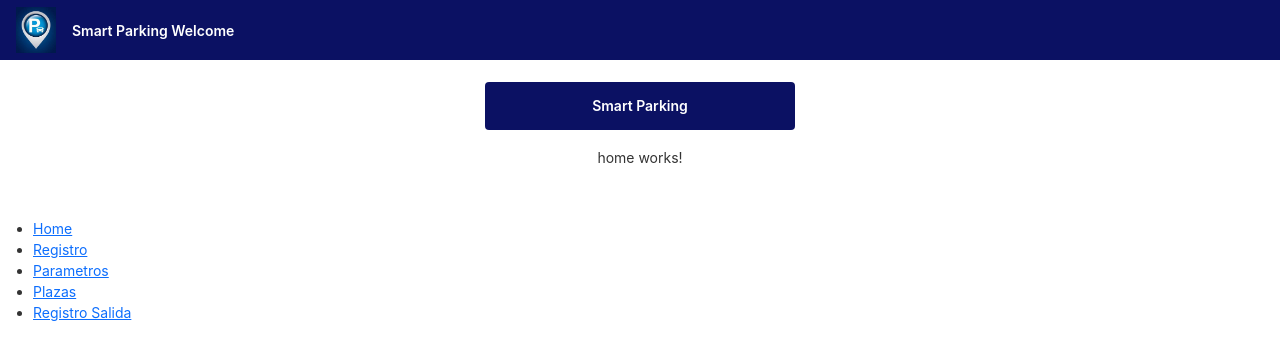
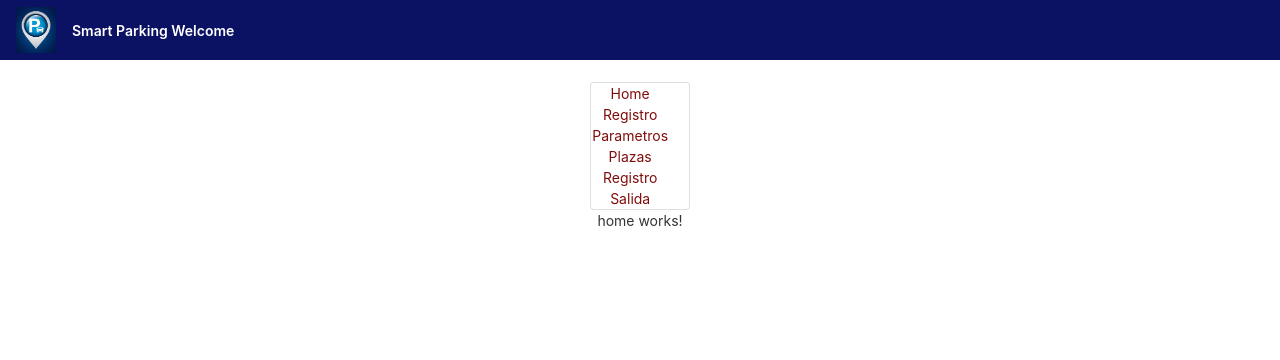
Before and after one commit to AngelicaCalderon/SmartParking-Front, an Angular app in the folder frontend/: page /home in a window 1280 px wide. Shown: the top 360 px of the page. Built offline with nearby package versions, Linux system fonts and the light colour scheme.

Commit message:
Actualización 30 nov

```diff
--- a/frontend/src/app/app-routing.module.ts
+++ b/frontend/src/app/app-routing.module.ts
@@ -1,13 +1,13 @@
-import { RegistroSalidaComponent } from './page/registro-salida/registro-salida.component';
 import { NgModule } from '@angular/core';
 import { RouterModule, Routes } from '@angular/router';
 import { HomeComponent } from './page/home/home.component';
 import { ParametrosComponent } from './page/parametros/parametros.component';
 import { PlazasComponent } from './page/plazas/plazas.component';
 import { RegistroComponent } from './page/registro/registro.component';
+import { RegistroSalidaComponent } from './page/registro-salida/registro-salida.component';
+
 
 const routes: Routes = [
-
   {path: 'home', component: HomeComponent},
   {path: 'plazas', component: PlazasComponent},
   {path: 'parametros', component: ParametrosComponent},
@@ -21,4 +21,5 @@ const routes: Routes = [
   imports: [RouterModule.forRoot(routes)],
   exports: [RouterModule]
 })
+
 export class AppRoutingModule { }
--- a/frontend/src/app/app.component.css
+++ b/frontend/src/app/app.component.css
@@ -0,0 +1,55 @@
+          :host {
+             font-family: -apple-system, BlinkMacSystemFont, "Segoe UI", Roboto, Helvetica, Arial, sans-serif, "Apple Color Emoji", "Segoe UI Emoji", "Segoe UI Symbol";
+             font-size: 14px;
+             color: #333;
+             box-sizing: border-box;
+             -webkit-font-smoothing: antialiased;
+             -moz-osx-font-smoothing: grayscale;
+         }
+
+         h1,
+         h2,
+         h3,
+         h4,
+         h5,
+         h6 {
+             margin: 8px 0;
+         }
+
+         p {
+             margin: 0;
+         }
+
+         .spacer {
+             flex: 1;
+         }
+
+         .toolbar {
+             position: absolute;
+             top: 0;
+             left: 0;
+             right: 0;
+             height: 60px;
+             display: flex;
+             align-items: center;
+             background-color: #0b1163;
+             color: white;
+             font-weight: 600;
+         }
+
+         .toolbar img {
+             margin: 0 16px;
+         }
+
+         .toolbar p {
+             text-align: end;
+         }
+
+         .content {
+             display: flex;
+             margin: 82px auto 32px;
+             padding: 0 16px;
+             max-width: 960px;
+             flex-direction: column;
+             align-items: center;
+         }
--- a/frontend/src/app/app.component.html
+++ b/frontend/src/app/app.component.html
@@ -1,144 +1,9 @@
-<style>
-     :host {
-        font-family: -apple-system, BlinkMacSystemFont, "Segoe UI", Roboto, Helvetica, Arial, sans-serif, "Apple Color Emoji", "Segoe UI Emoji", "Segoe UI Symbol";
-        font-size: 14px;
-        color: #333;
-        box-sizing: border-box;
-        -webkit-font-smoothing: antialiased;
-        -moz-osx-font-smoothing: grayscale;
-    }
-
-    h1,
-    h2,
-    h3,
-    h4,
-    h5,
-    h6 {
-        margin: 8px 0;
-    }
-
-    p {
-        margin: 0;
-    }
-
-    .spacer {
-        flex: 1;
-    }
-
-    .toolbar {
-        position: absolute;
-        top: 0;
-        left: 0;
-        right: 0;
-        height: 60px;
-        display: flex;
-        align-items: center;
-        background-color: #0b1163;
-        color: white;
-        font-weight: 600;
-    }
-
-    .toolbar img {
-        margin: 0 16px;
-    }
-
-    .content {
-        display: flex;
-        margin: 82px auto 32px;
-        padding: 0 16px;
-        max-width: 960px;
-        flex-direction: column;
-        align-items: center;
-    }
-
-    svg.material-icons {
-        height: 24px;
-        width: auto;
-    }
-
-    svg.material-icons:not(:last-child) {
-        margin-right: 8px;
-    }
-
-    .card svg.material-icons path {
-        fill: #888;
-    }
-
-    .card-container {
-        display: flex;
-        flex-wrap: wrap;
-        justify-content: center;
-        margin-top: 16px;
-    }
-
-    .card {
-        all: unset;
-        border-radius: 4px;
-        border: 1px solid #eee;
-        background-color: #fafafa;
-        height: 40px;
-        width: 200px;
-        margin: 0 8px 16px;
-        padding: 16px;
-        display: flex;
-        flex-direction: row;
-        justify-content: center;
-        align-items: center;
-        transition: all 0.2s ease-in-out;
-        line-height: 24px;
-    }
-
-    .card-container .card:not(:last-child) {
-        margin-right: 0;
-    }
-
-    .card.card-small {
-        height: 16px;
-        width: 168px;
-    }
-
-    .card-container .card:not(.highlight-card) {
-        cursor: pointer;
-    }
-
-    .card-container .card:not(.highlight-card):hover {
-        transform: translateY(-3px);
-        box-shadow: 0 4px 17px rgba(0, 0, 0, 0.35);
-    }
-
-    .card-container .card:not(.highlight-card):hover .material-icons path {
-        fill: rgb(105, 103, 103);
-    }
-
-    .card.highlight-card {
-        background-color: #0b1163;
-        color: white;
-        font-weight: 600;
-        border: none;
-        width: auto;
-        min-width: 30%;
-        position: relative;
-    }
-
-    .card.card.highlight-card span {
-        margin: center;
-    }
-
-    svg#clouds {
-        position: fixed;
-        bottom: -160px;
-        left: -230px;
-        z-index: -10;
-        width: 1920px;
-    }
-</style>
-
 <!-- Toolbar -->
 <div class="toolbar" role="banner">
     <img width="40" alt="SP logo" src="../assets/image/logo.jpg" />
     <span>Smart Parking Welcome</span>
-    <div class="spacer"></div>
 
+    <div class="spacer"> </div>
 
 </div>
 
@@ -147,22 +12,11 @@
     <!-- Highlight Card -->
     <div class="card highlight-card card-small">
 
-        <span>{{ title }}</span>
+        <app-nav></app-nav>
 
     </div>
 
-    <table>
-        <tr>
+    <router-outlet></router-outlet>
 
-            <td>
-                <router-outlet></router-outlet>
-            </td>
-        </tr>
-    </table>
 
 </div>
-<div>
-    <td>
-        <app-nav>Home</app-nav>
-    </td>
-</div>
--- a/frontend/src/app/page/nav/nav.component.html
+++ b/frontend/src/app/page/nav/nav.component.html
@@ -1,17 +1,25 @@
-<ul>
-    <li routerLinkActive="active">
-        <a routerLink="page">Home</a>
-    </li>
-    <li routerLinkActive="active">
-        <a routerLink="page">Registro</a>
-    </li>
-    <li routerLinkActive="active">
-        <a routerLink="page">Parametros</a>
-    </li>
-    <li routerLinkActive="active">
-        <a routerLink="page">Plazas</a>
-    </li>
-    <li routerLinkActive="active">
-        <a routerLink="page">Registro Salida</a>
-    </li>
-</ul>
+<style>
+    a {
+        outline: none;
+        text-decoration: none;
+        margin-right: 20%;
+        text-align: center;
+        color: rgb(129, 12, 12);
+        display: block;
+    }
+</style>
+
+
+<a [routerLink]="['home']">Home</a>
+
+
+<a [routerLink]="['registro']">Registro</a>
+
+
+<a [routerLink]="['parametros']">Parametros</a>
+
+
+<a [routerLink]="['plazas']">Plazas</a>
+
+
+<a [routerLink]="['registroSalida']">Registro Salida</a>
--- a/frontend/src/app/page/registro/registro.component.ts
+++ b/frontend/src/app/page/registro/registro.component.ts
@@ -9,11 +9,6 @@ import { RegistroTO } from '../../interfaces/registroto.interface';
   styleUrls: ['./registro.component.css']
 })
 export class RegistroComponent implements OnInit {
-
-  letras = ['0','1','2','3','4','5','6','7','8','9',
-  'A', 'B', 'C', 'D', 'E', 'F', 'G', 'H', 'I', 'J',
-        'K', 'L', 'M', 'N', 'Ñ', 'O', 'P', 'Q', 'R', 'S',
-        'T', 'U', 'V', 'W', 'X', 'Y', 'Z'];
 
   constructor(private _registroService: RegistroService) { }
 
```
Also changed, not shown: frontend/src/app/app.module.ts (+8 -7 lines).
